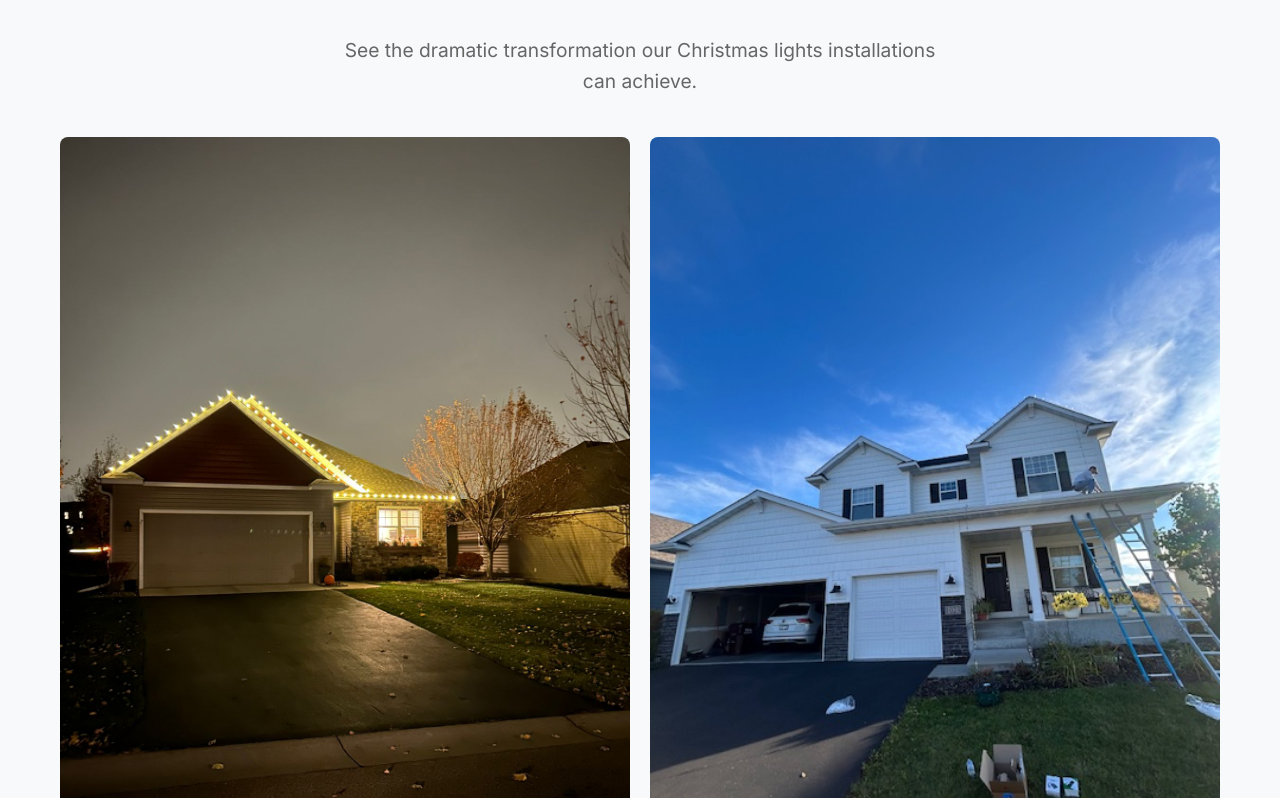
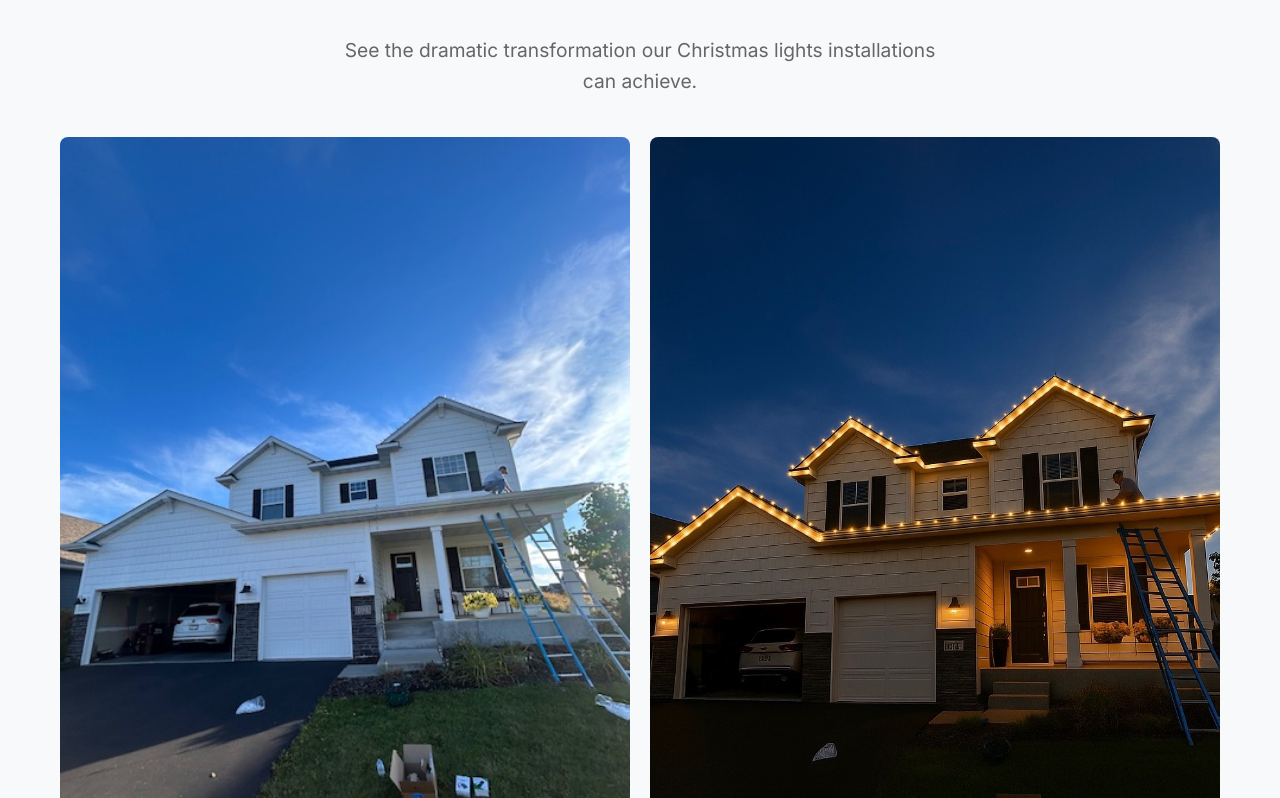
Before and after one commit to kimani-19/Updown-Lighting-Website, a React (Create React App) app in the folder client/: page /gallery in a window 1280 px wide. Shown: the part 2902-3700 px from the top of the page. Built offline with nearby package versions, Linux system fonts and the light colour scheme; the HTML template or start-up script is replaced by a standard one.

Commit message:
Fix: fix before and after pics

```diff
--- a/client/src/pages/Gallery.js
+++ b/client/src/pages/Gallery.js
@@ -194,11 +194,11 @@ const Gallery = () => {
           <div className="before-after-grid">
             <div className="before-after-item">
               <div className="before-after-image">
-                <img src="/images/gallery/gallery5.jpeg" alt="Before installation" style={{ width: '100%', height: 'auto', borderRadius: '8px' }} />
+                <img src="/images/gallery/gallery2.jpeg" alt="Before installation" style={{ width: '100%', height: 'auto', borderRadius: '8px' }} />
                 <h4>Before</h4>
               </div>
               <div className="before-after-image">
-                <img src="/images/gallery/gallery2.jpeg" alt="After installation" style={{ width: '100%', height: 'auto', borderRadius: '8px' }} />
+                <img src="/images/gallery/gallery1.jpeg" alt="After installation" style={{ width: '100%', height: 'auto', borderRadius: '8px' }} />
                 <h4>After</h4>
               </div>
             </div>
```
